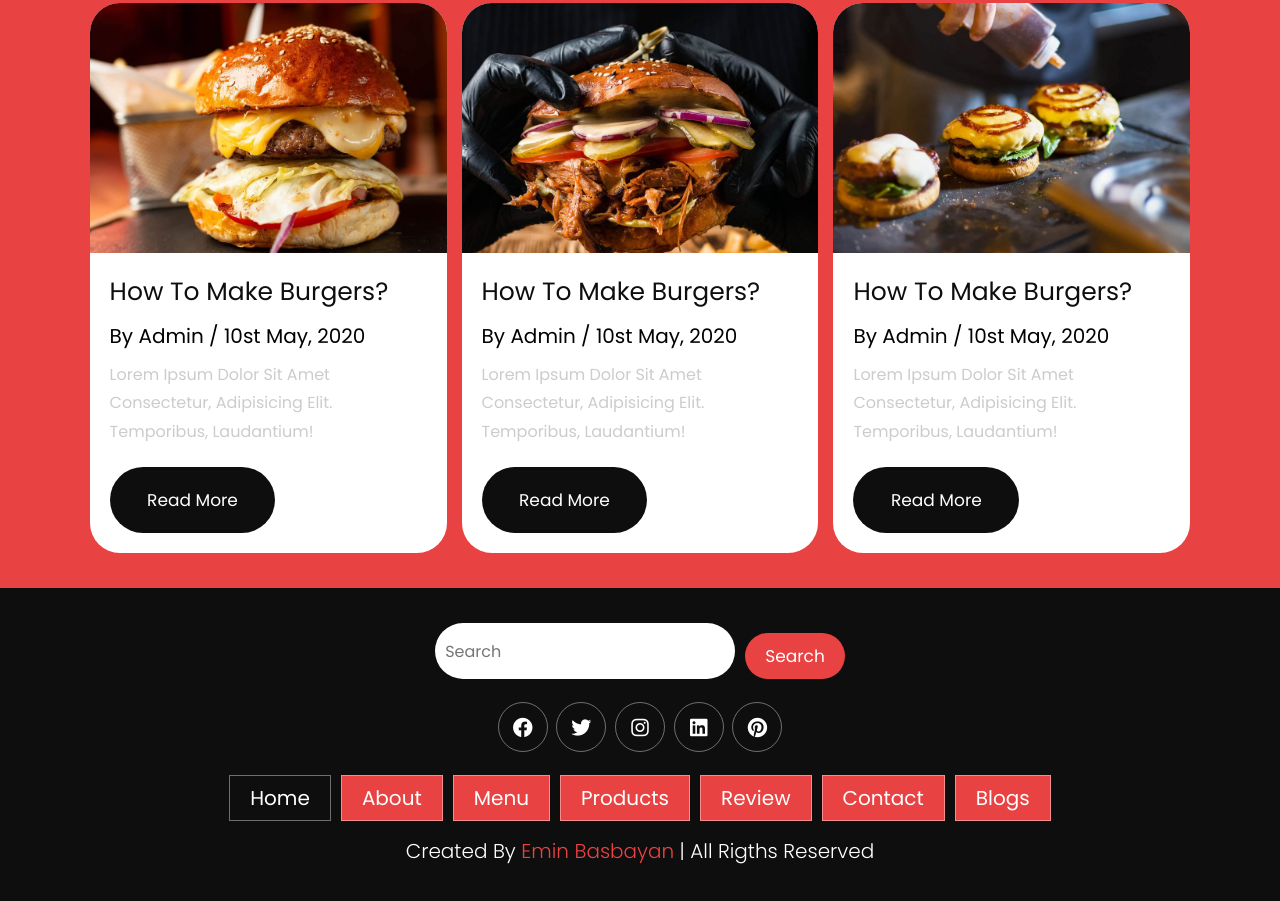
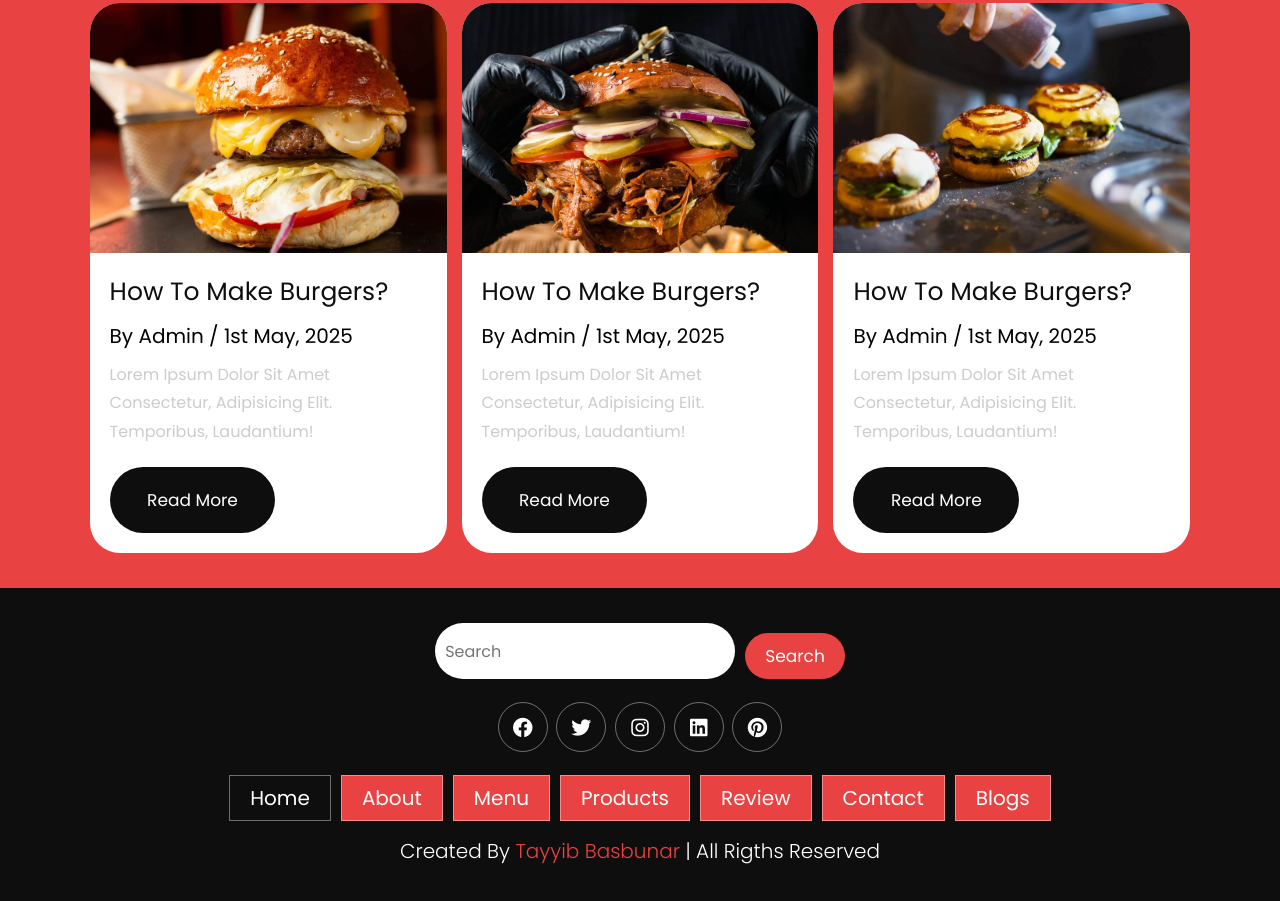
Before and after one commit to tbasdev57/burger-restaurant, a plain HTML site: page index.html in a window 1280 px wide. Shown: the part 5208-6109 px from the top of the page. Drawn offline with Linux system fonts and the light colour scheme.

Commit message:
index.html

```diff
--- a/index.html
+++ b/index.html
@@ -355,7 +355,7 @@
           </div>
           <div class="content">
             <a href="#" class="title">how to make burgers?</a>
-            <span>by admin / 10st may, 2020</span>
+            <span>by admin / 1st may, 2025 </span>
             <p>
               Lorem Ipsum Dolor Sit Amet Consectetur, Adipisicing Elit.
               Temporibus, Laudantium!
@@ -369,7 +369,7 @@
           </div>
           <div class="content">
             <a href="#" class="title">how to make burgers?</a>
-            <span>by admin / 10st may, 2020</span>
+            <span>by admin / 1st may, 2025 </span>
             <p>
               Lorem Ipsum Dolor Sit Amet Consectetur, Adipisicing Elit.
               Temporibus, Laudantium!
@@ -383,7 +383,7 @@
           </div>
           <div class="content">
             <a href="#" class="title">how to make burgers?</a>
-            <span>by admin / 10st may, 2020</span>
+            <span>by admin / 1st may, 2025 </span>
             <p>
               Lorem Ipsum Dolor Sit Amet Consectetur, Adipisicing Elit.
               Temporibus, Laudantium!
@@ -420,7 +420,7 @@
       </div>
 
       <div class="credit">
-        created by <span>Emin Basbayan</span> | all rigths reserved
+        created by <span> Tayyib Basbunar </span> | all rigths reserved
       </div>
     </section>
     <!--! footer section end  -->
```
